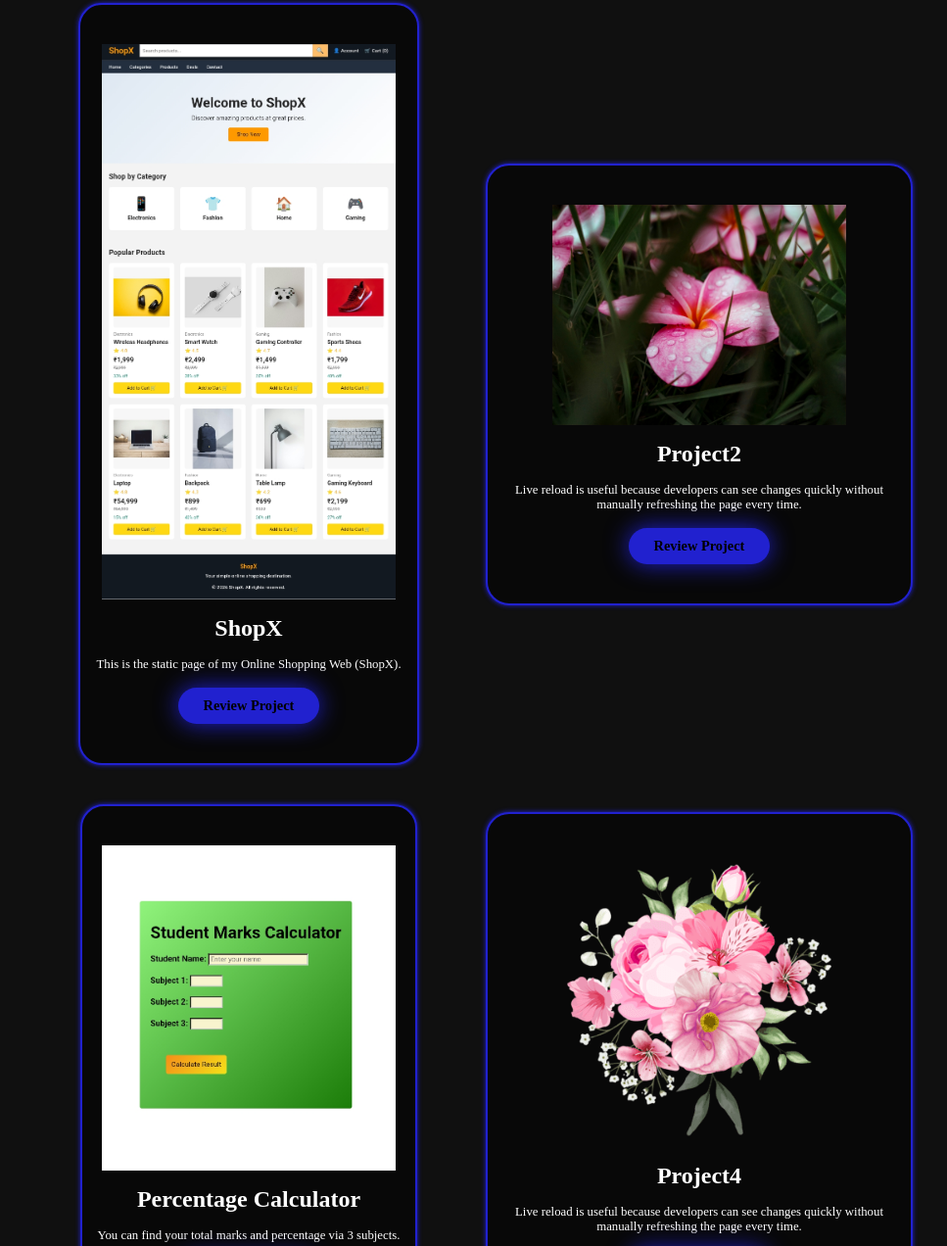
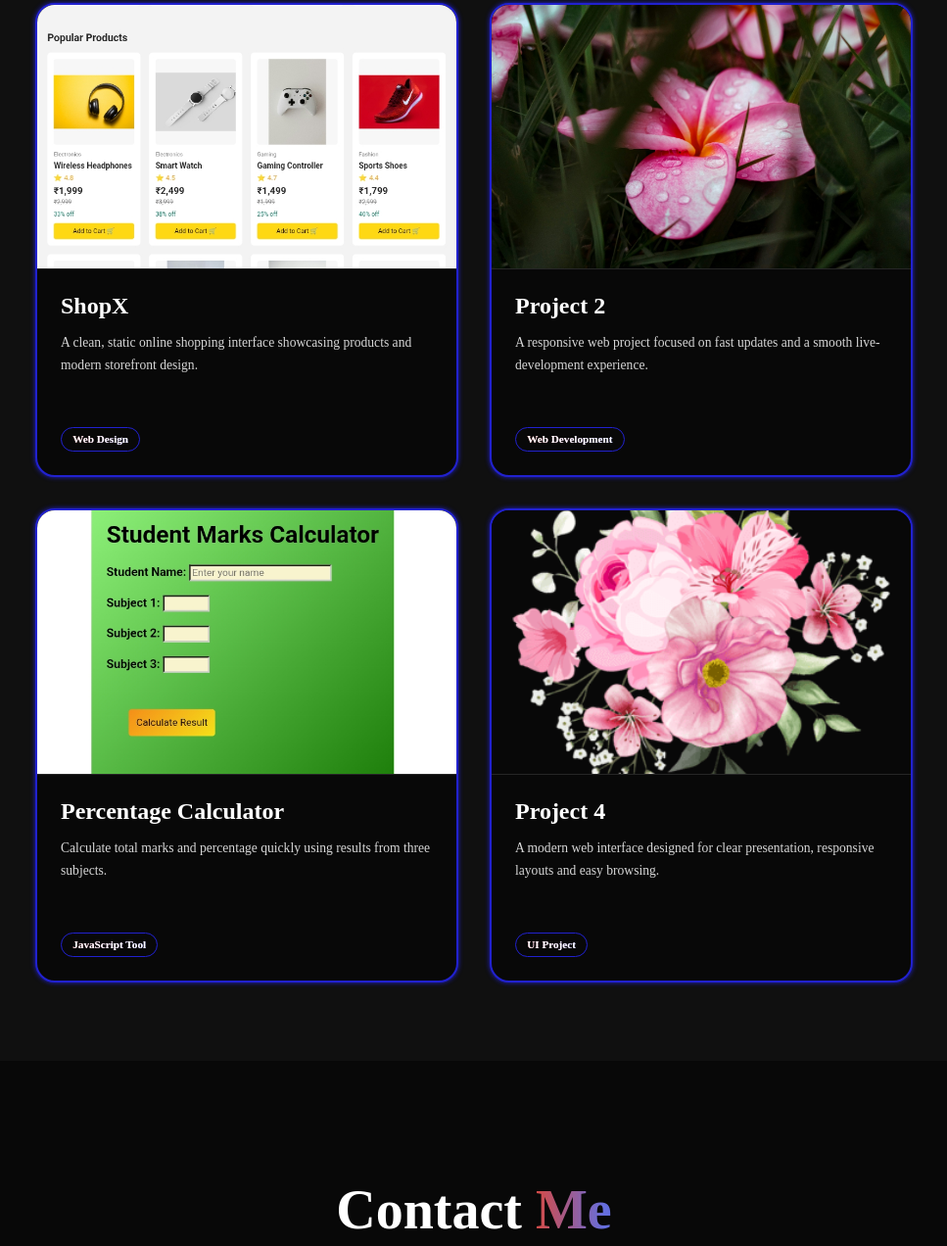
Before and after one commit to anurajvishwakarma24-sketch/My-Portfolio-, a plain HTML site: page index.html in a window 1280 px wide. Shown: the part 2409-3681 px from the top of the page at 98% size, without its empty margins (156-1123 px from the left). Drawn offline with nearby package versions, Linux system fonts and the light colour scheme.

Commit message:
New Changes

```diff
--- a/index.html
+++ b/index.html
@@ -85,51 +85,52 @@
   </section>
 
   <section class="projects" id="projects">
-    <h2 class="heading">
-      Projects
-    </h2>
+    <h2 class="heading">Featured <span>Projects</span></h2>
     <div class="project-box">
+      <article class="project-card">
+        <div class="project-image">
+          <img src="ShopX.jpg" alt="ShopX online shopping website preview">
+        </div>
+        <div class="project-content">
+          <h3>ShopX</h3>
+          <p>A clean, static online shopping interface showcasing products and modern storefront design.</p>
+          <span class="project-type">Web Design</span>
+        </div>
+      </article>
 
-      <div class="project-card">
-        <img src="ShopX.jpg" alt="">
-        <h3> ShopX</h3>
-        <p>
-           This is the static page of my Online Shopping Web (ShopX).
-        </p>
-        <div class="btn" href="http://localhost:8158/HTML.html">Review Project</div>
-      </div>
+      <article class="project-card">
+        <div class="project-image">
+          <img src="project2.jpeg" alt="Project two preview">
+        </div>
+        <div class="project-content">
+          <h3>Project 2</h3>
+          <p>A responsive web project focused on fast updates and a smooth live-development experience.</p>
+          <span class="project-type">Web Development</span>
+        </div>
+      </article>
 
-      <div class="project-card">
-        <img src="project2.jpeg" alt="">
-        <h3> Project2</h3>
-        <p>
-    Live reload is useful because developers can see changes quickly without manually refreshing the page every
-    time.
-  </p>
-  <div class="btn">Review Project</div>
-</div>
+      <article class="project-card">
+        <div class="project-image">
+          <img src="calculator.jpg" alt="Percentage calculator interface preview">
+        </div>
+        <div class="project-content">
+          <h3>Percentage Calculator</h3>
+          <p>Calculate total marks and percentage quickly using results from three subjects.</p>
+          <span class="project-type">JavaScript Tool</span>
+        </div>
+      </article>
 
-<div class="project-card">
-  <img src="calculator.jpg" alt="">
-  <h3> Percentage Calculator</h3>
-  <p>
-    You can find your total marks and percentage via 3 subjects.
-  </p>
-  <div class="btn" href="http://localhost:7700/My%20Website%20/Calculator/Calculator.html">Review Project</div>
-</div>
-
-<div class="project-card">
-  <img src="project4.png" alt="">
-  <h3> Project4</h3>
-  <p>
-    Live reload is useful because developers can see changes quickly without manually refreshing the page every
-    time.
-  </p>
-  <div class="btn">Review Project</div>
-</div>
-
+      <article class="project-card">
+        <div class="project-image">
+          <img src="project4.png" alt="Project four preview">
+        </div>
+        <div class="project-content">
+          <h3>Project 4</h3>
+          <p>A modern web interface designed for clear presentation, responsive layouts and easy browsing.</p>
+          <span class="project-type">UI Project</span>
+        </div>
+      </article>
     </div>
-
   </section>
 
 
--- a/portfolio.css
+++ b/portfolio.css
@@ -217,45 +217,70 @@ section{
 }
 .projects{
   background-color: var(--second-bg-color);
+  min-height: auto;
 }
 .project-box{
   display: grid;
-  grid-template-columns: repeat(auto-fit, minmax(350px, 1fr));
-  place-items: center;
-  gap: 3rem;
-  row-gap: 5rem;
+  grid-template-columns: repeat(2, minmax(0, 1fr));
+  gap: 4rem;
+  max-width: 1100px;
+  margin: 0 auto;
 }
 .project-card{
   display: flex;
   flex-direction: column;
-  align-items: center;
-  justify-content: center;
-  text-align: center;
   background-color: var(--bg-color);
   border: 2px solid var(--main-color);
-  border-radius: 3rem;
-  gap: 2rem;
-  padding: 5rem 2rem;
+  border-radius: 2.5rem;
   overflow: hidden;
-  cursor: pointer;
   box-shadow: 0 0 5px var(--main-color);
-  transition: 0.3 ease;
+  transition: transform 0.3s ease, box-shadow 0.3s ease;
 }
 .project-card:hover{
   box-shadow: 0 0 25px var(--main-color),
               0 0 50px var(--main-color);
-  transform: scale(1.02);
+  transform: translateY(-8px);
+}
+.project-image{
+  width: 100%;
+  height: 270px;
+  overflow: hidden;
+  border-bottom: 1px solid rgba(255, 255, 255, 0.12);
+  background: #080808;
 }
 .project-card img{
-  max-width: 300px;
-  border-right: 2rem;
+  width: 100%;
+  height: 100%;
   object-fit: cover;
+  transition: transform 0.4s ease;
+}
+.project-card:hover img{
+  transform: scale(1.04);
+}
+.project-content{
+  display: flex;
+  flex-direction: column;
+  align-items: flex-start;
+  gap: 1.5rem;
+  padding: 3rem;
+  min-height: 210px;
 }
 .project-card h3{
   font-size: 3rem;
 }
 .project-card p{
-  font-size: 1.6rem;
+  font-size: 1.7rem;
+  line-height: 1.7;
+  color: #d7d7d7;
+}
+.project-type{
+  margin-top: auto;
+  font-size: 1.4rem;
+  font-weight: 600;
+  color: var(--text-color);
+  border: 1px solid var(--main-color);
+  border-radius: 2rem;
+  padding: 0.7rem 1.4rem;
 }
 .contact{
   background-color: var(--bg-color);
@@ -375,3 +400,21 @@ section{
   }
 
 }
+
+@media(max-width: 900px){
+  .projects{
+    padding-inline: 8%;
+  }
+  .project-box{
+    grid-template-columns: 1fr;
+    gap: 3rem;
+    max-width: 620px;
+  }
+  .project-image{
+    height: 230px;
+  }
+  .project-content{
+    min-height: 190px;
+    padding: 2.5rem;
+  }
+}
```
